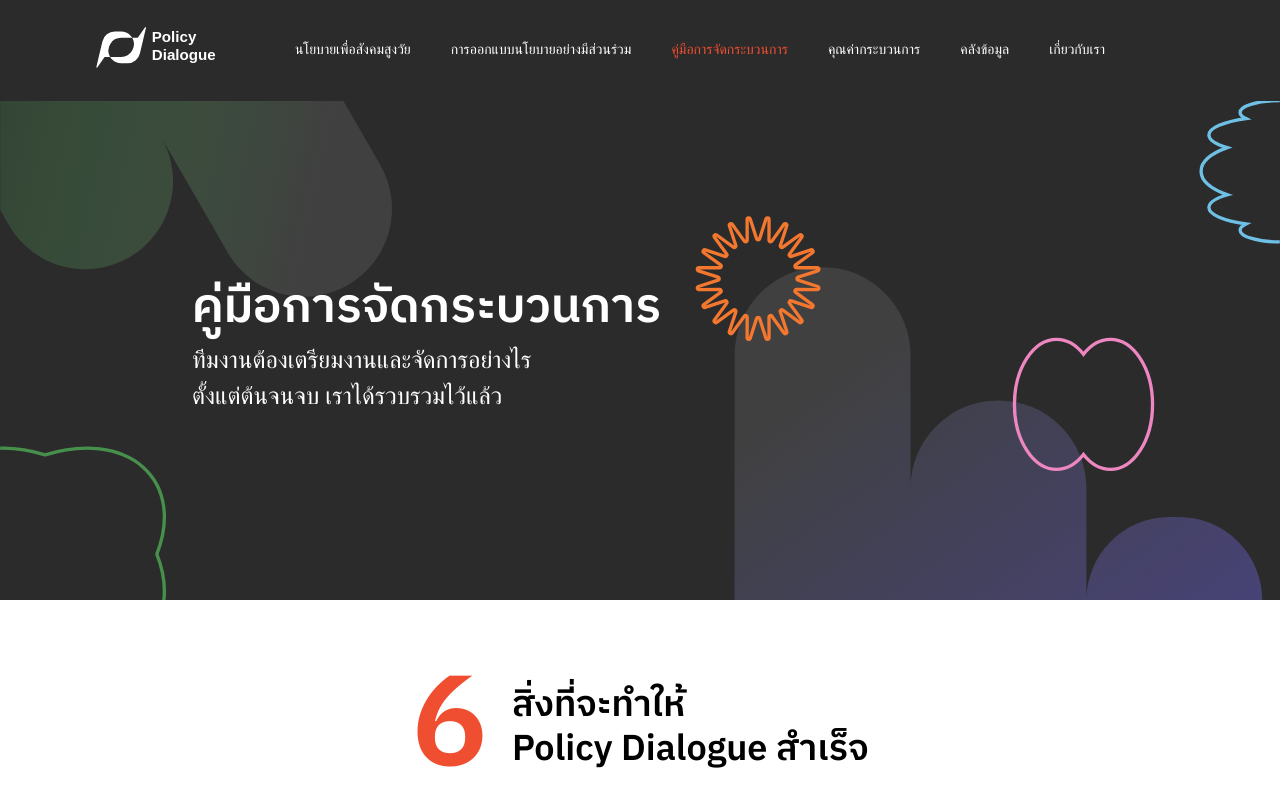
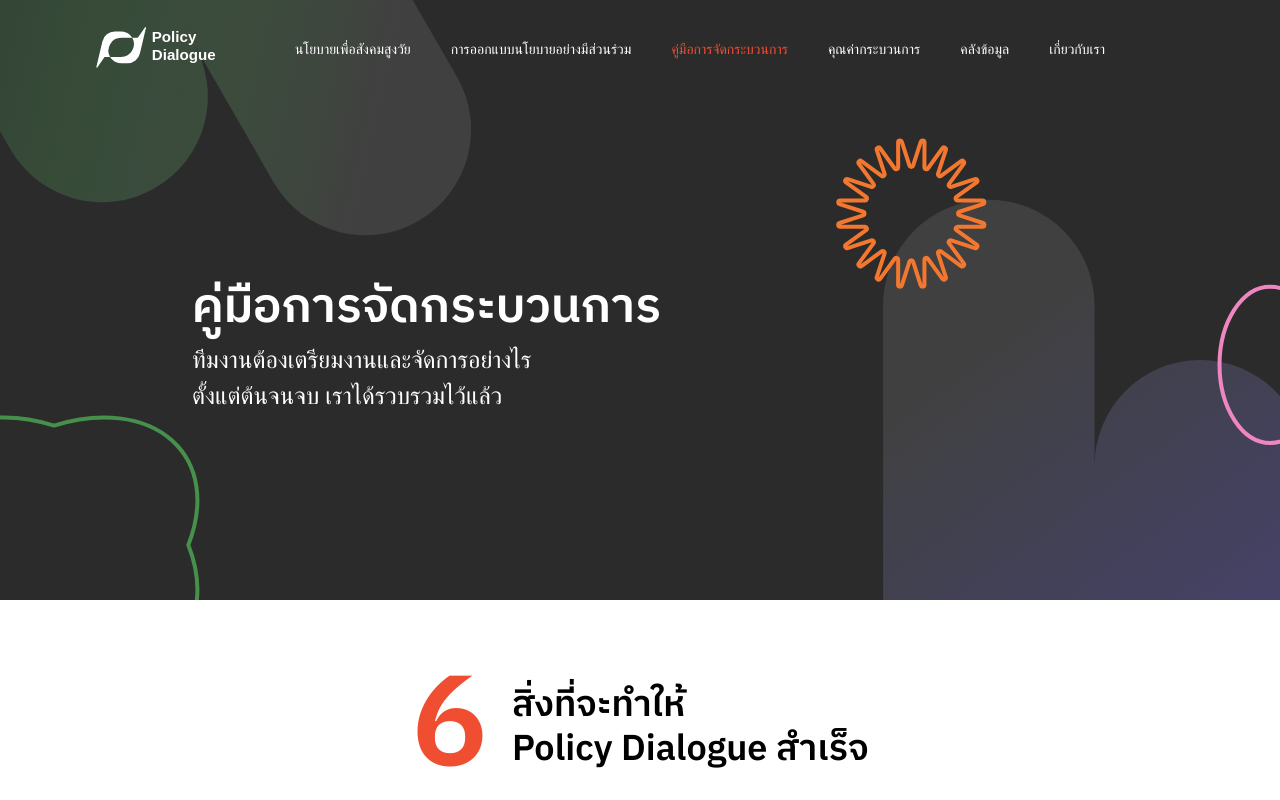
Before and after one commit to jukbot/policy-dialogue, a Next.js app: page /guideline in a window 1280 px wide. Shown: the top 800 px of the page. Built offline with nearby package versions, Linux system fonts and the light colour scheme; a web font is replaced by a local one; what @tailwindcss/typography, tailwindcss-debug-screens would draw is missing.

Commit message:
fix: bg position

```diff
--- a/pages/guideline.tsx
+++ b/pages/guideline.tsx
@@ -14,7 +14,7 @@ const GuidelinePage = () => {
   return (
     <div className="relative">
       <main className="relative">
-        <section className="relative grid h-[50vh] lg:h-[75vh] bg-left-bottom bg-contain bg-no-repeat mix-blend-screen filter saturate-150 items-center bg-guideline-hero-pattern-mobile sm:bg-guideline-hero-pattern">
+        <section className="relative grid h-[50vh] lg:h-[75vh] bg-left-bottom bg-cover bg-no-repeat mix-blend-screen filter saturate-150 items-center bg-guideline-hero-pattern-mobile sm:bg-guideline-hero-pattern">
           <div className="flex flex-col items-center justify-center pt-24 space-y-3 text-white lg:items-start lg:justify-start lg:ml-48">
             <h1 className="text-4xl font-semibold lg:text-5xl">คู่มือการจัดกระบวนการ</h1>
             <div className="space-y-1">
```
